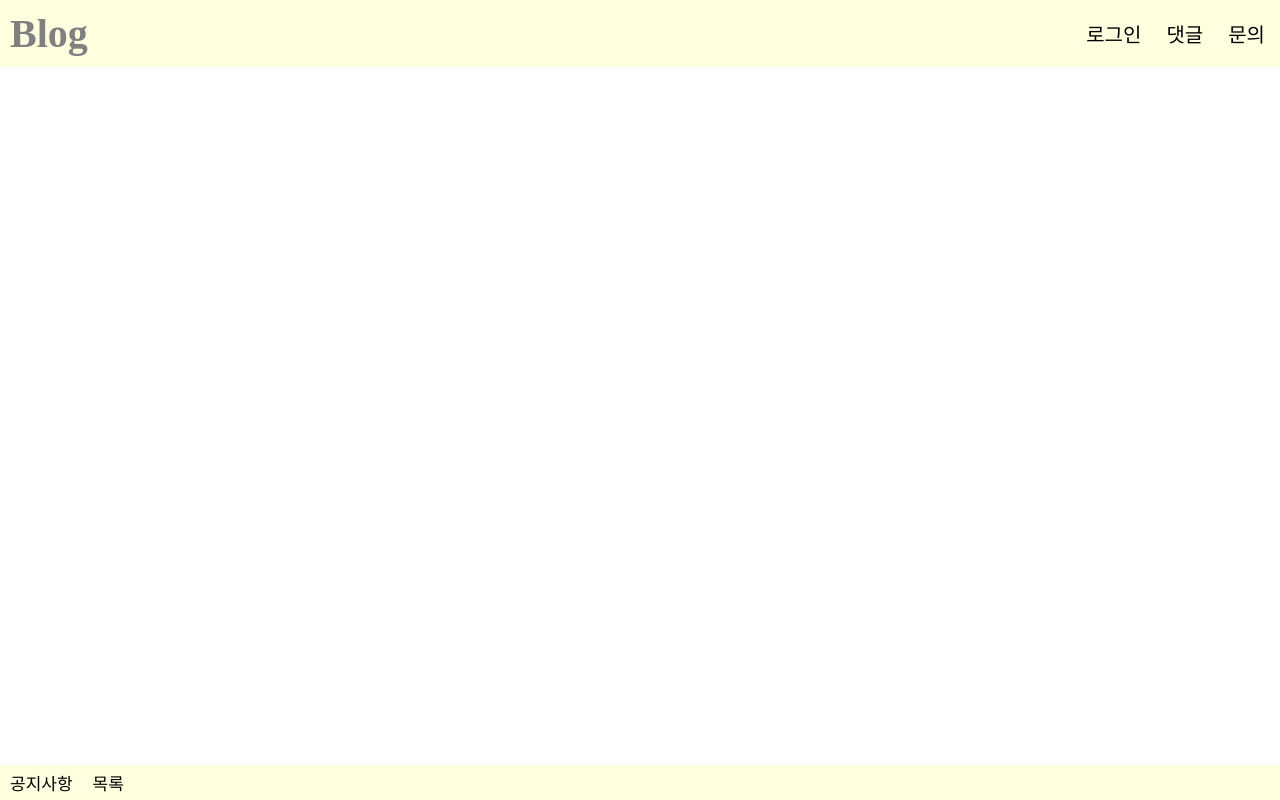
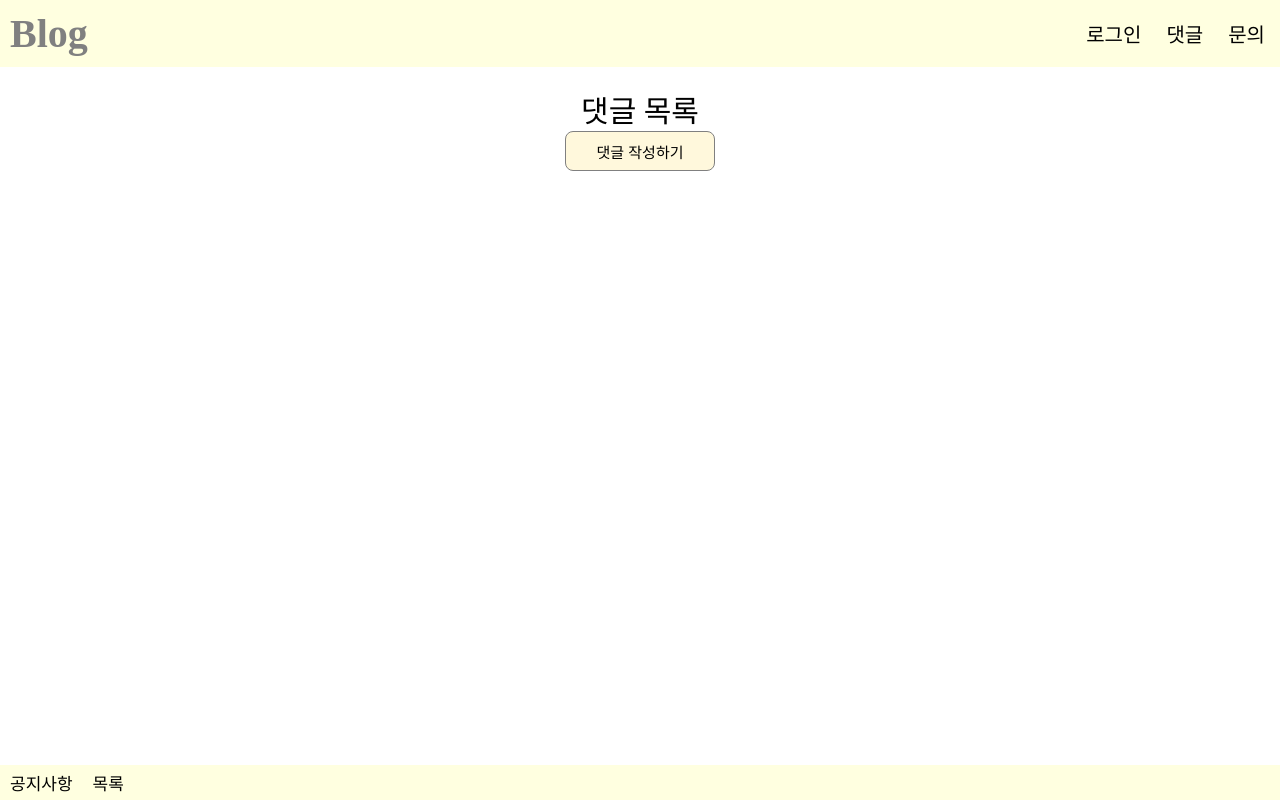
Before and after one commit to sunjaehi/pan, a React (Create React App) app: page /ListPage in a window 1280 px wide. Built offline with nearby package versions, Linux system fonts and the light colour scheme; a web font is replaced by a local one.

Commit message:
feat : ListPage 생성

```diff
--- a/src/App.js
+++ b/src/App.js
@@ -9,6 +9,7 @@ import CommentPage from './page/CommentPage.jsx';
 import Header from './component/Header.jsx';
 import NoticePage from './page/NoticePage.jsx';
 import LoginPage from './page/LoginPage.jsx';
+import ListPage from './page/ListPage.jsx';
 
 
 function App() {
@@ -23,6 +24,7 @@ function App() {
         <Route path="NoticePage" element={<NoticePage />} />
         <Route path="LoginPage" element={<LoginPage />}/>
         <Route path="bod/:bodId" element={<BodPage />} />
+        <Route path="ListPage" element={<ListPage />} />
       </Routes>
       <Footer />
     </BrowserRouter>
--- /dev/null
+++ b/src/page/ListPage.jsx
@@ -0,0 +1,34 @@
+import React, { useState } from "react";
+import styled from "styled-components";
+import Button from "../ui/Button";
+import { useNavigate } from "react-router-dom";
+
+const Container=styled.div`
+    display:flex;
+    flex-direction:column;
+    justify-content:center;
+    align-items:center;
+`;
+const Title = styled.div`
+    font-size:30px;
+    display:flex;
+    margin-top:20px;
+    justify-content:center;
+    align-items:center;
+
+`;
+
+function ListPage() {
+    const navigate = useNavigate();
+    const navigateToWrite = () => {
+        navigate("/CommentPage");
+    }
+    return (
+        <Container>
+            <Title>댓글 목록</Title>
+            <Button onClick={navigateToWrite}>댓글 작성하기</Button>
+        </Container>
+    )
+
+}
+export default ListPage;
```
